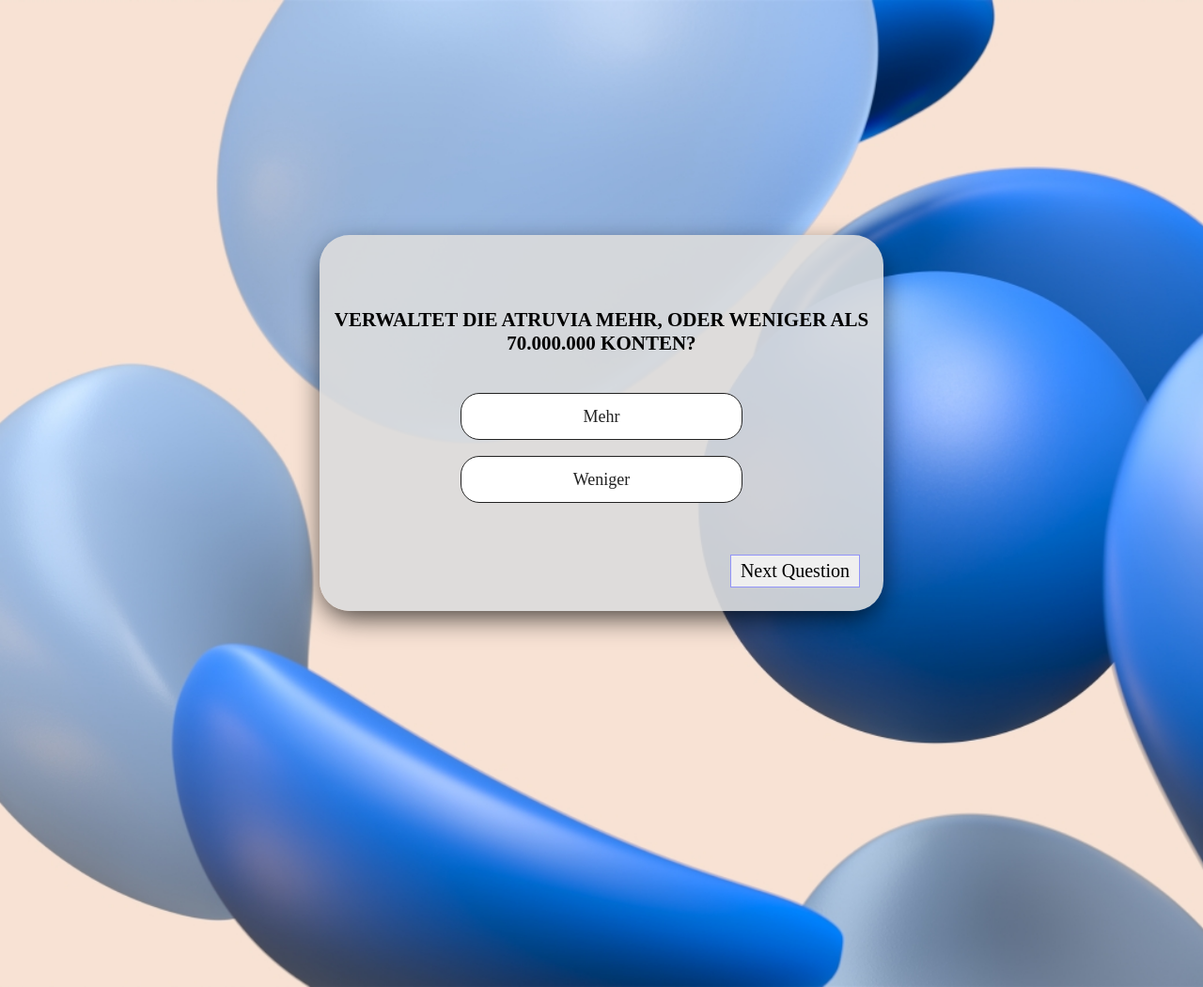
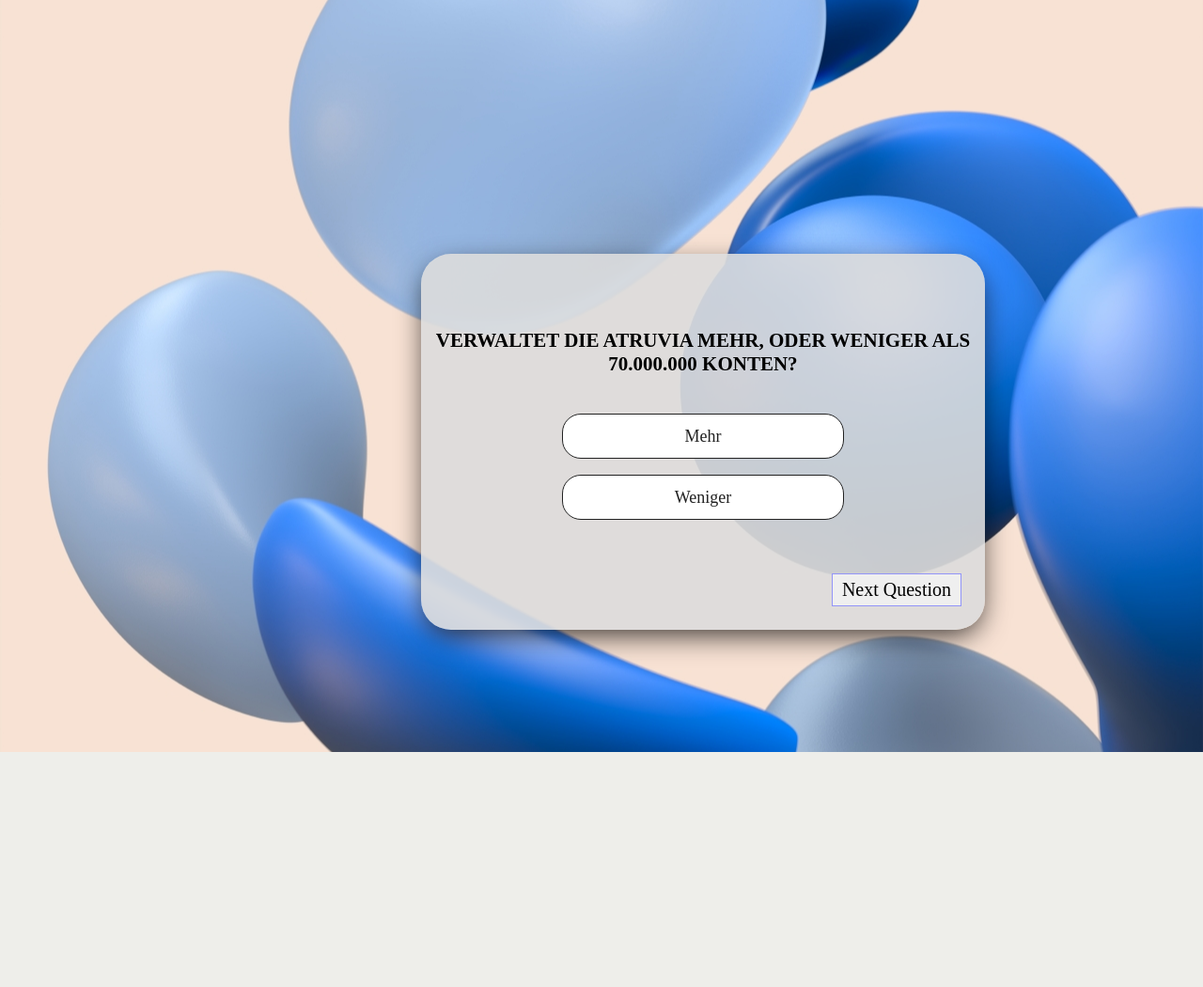
Before and after one commit to AlPashy/quiz-hackathon, a plain HTML site: page index.html in a window 1280 px wide. Shown: the whole page at 94% size. After the commit the page ends 800 px from the top, so only its background shows below. Drawn offline with Linux system fonts and the light colour scheme.

Commit message:
Higher Lower Game

```diff
--- a/src/css/project.css
+++ b/src/css/project.css
@@ -16,13 +16,15 @@ body {
     background-color: #eeeeea;
     background-image: url('Background.jpg');
     background-size: cover;
+    background-attachment: fixed;
     background-repeat: no-repeat;
     background-position: center;
 }
 
 .wrapper {
-    margin-top: 250px;
-    display: flex;
+    margin-left: 35%;
+    margin-top: 270px;
+    position: fixed;
     align-items: center;
     justify-content: center;
 }
@@ -81,7 +83,7 @@ input:checked + label {
     outline: none;
     cursor: pointer;
     font-size: 18px;
-    line-height: 10px;
+    line-height: 20px;
     font-weight: 500;
     border-radius: 20px;
     padding: 13px 23px;
@@ -90,7 +92,7 @@ input:checked + label {
     color: #222222;
     margin-bottom: 7px;
     width: 300px;
-    height: 50px;
+    height: 5 0px;
 }
 
 .button-style:hover {
```
